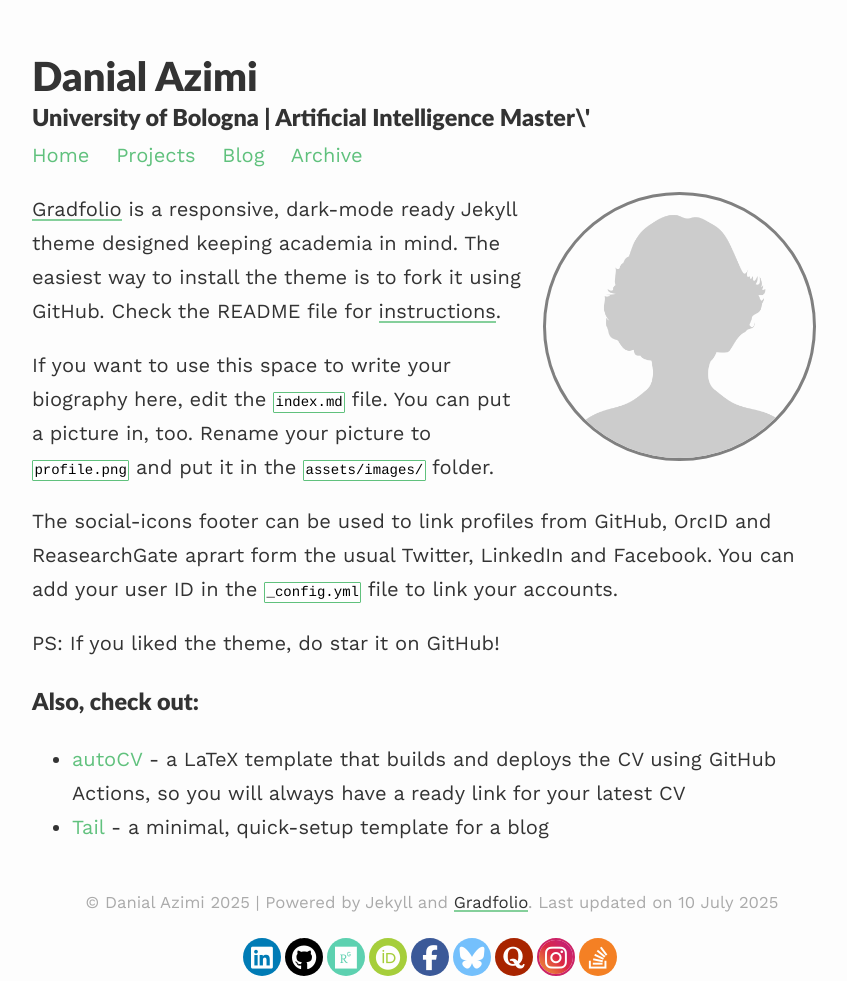
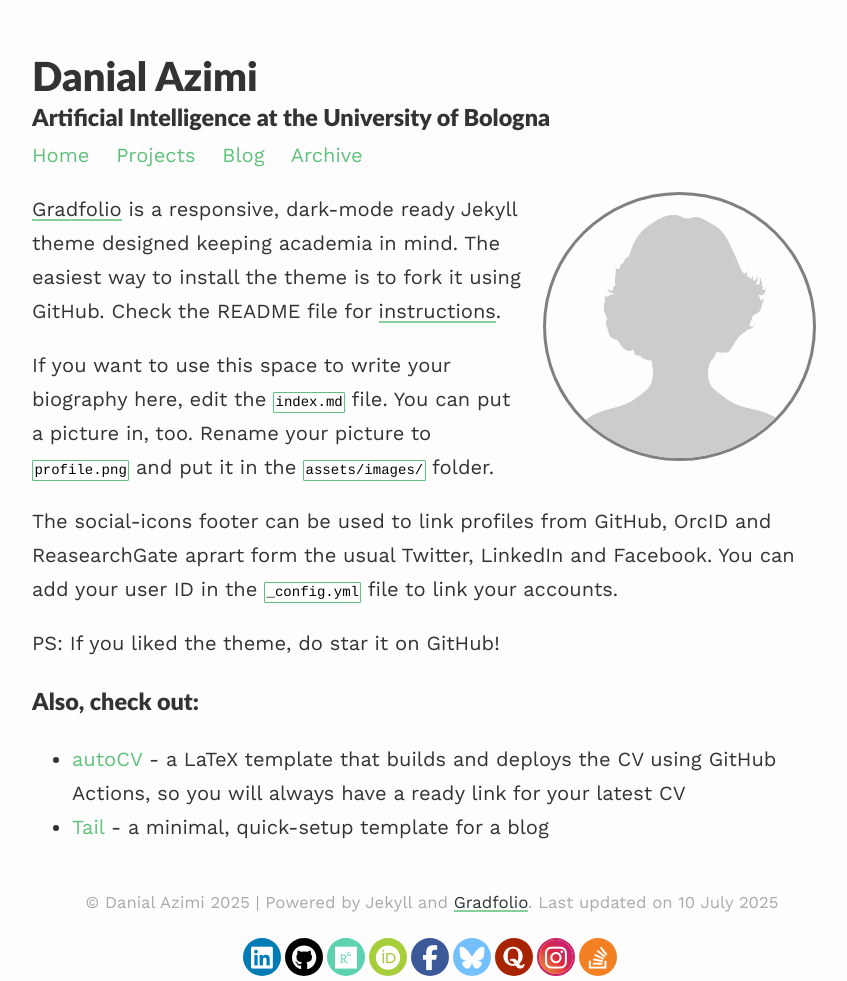
Before and after one commit to danialazimi10/profile, a Jekyll site: the page built from index.md, in a window 1280 px wide. Shown: the whole page, without its empty margins (208-1055 px from the left). Built offline with Jekyll 4.4.1, drawn with Linux system fonts in a browser that asks for light colours.

Commit message:
Update _config.yml

```diff
--- a/_config.yml
+++ b/_config.yml
@@ -1,9 +1,9 @@
 ### your site title here
 
 title: Danial Azimi
-description:  University of Bologna | Artificial Intelligence Master\'
+description:  Artificial Intelligence at the University of Bologna
 
-baseurl: /gradfolio #name of GitHub repository
+baseurl: /profile #name of GitHub repository
 url: "" #custom url to be used instead of GitHub repository
 email: #
 
```
